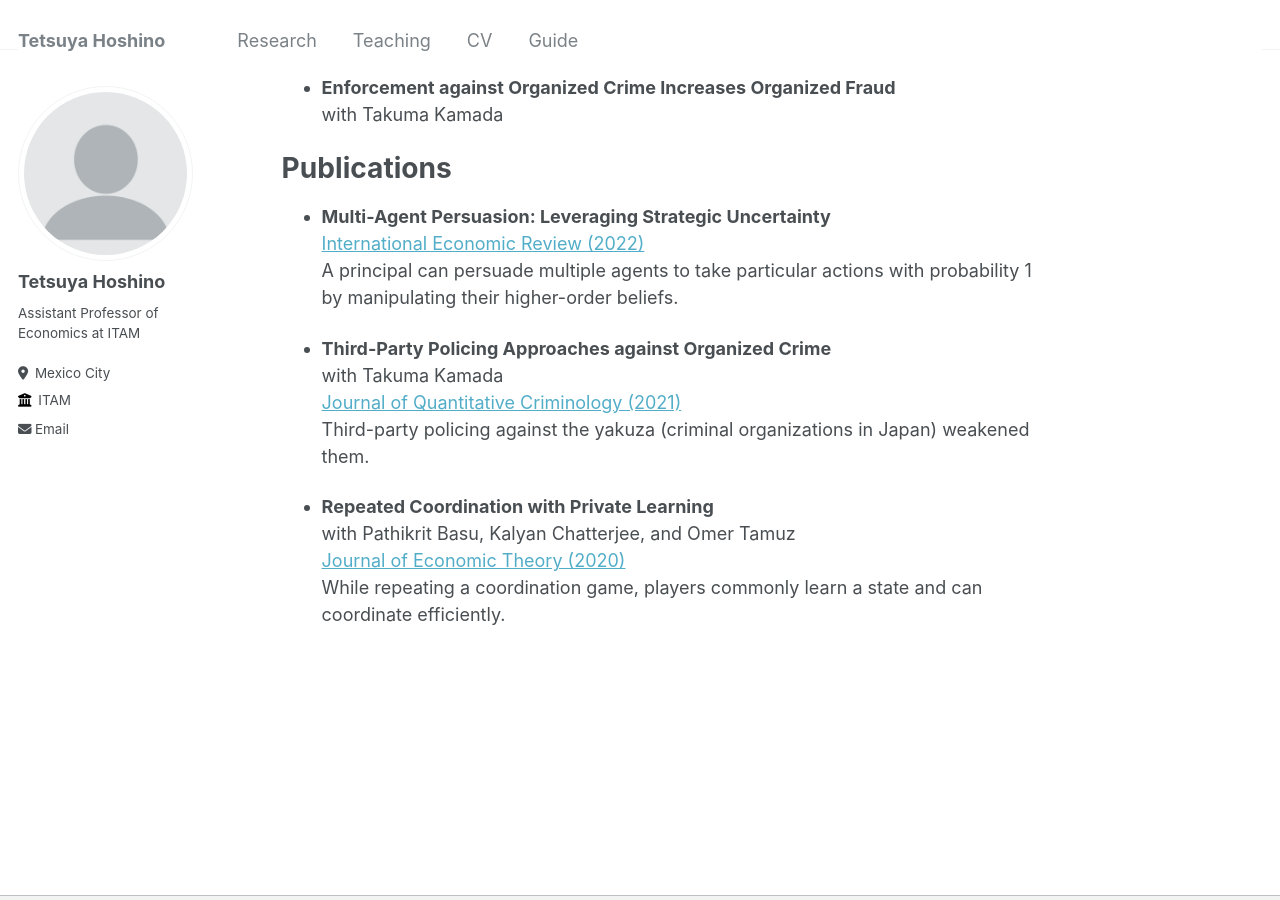
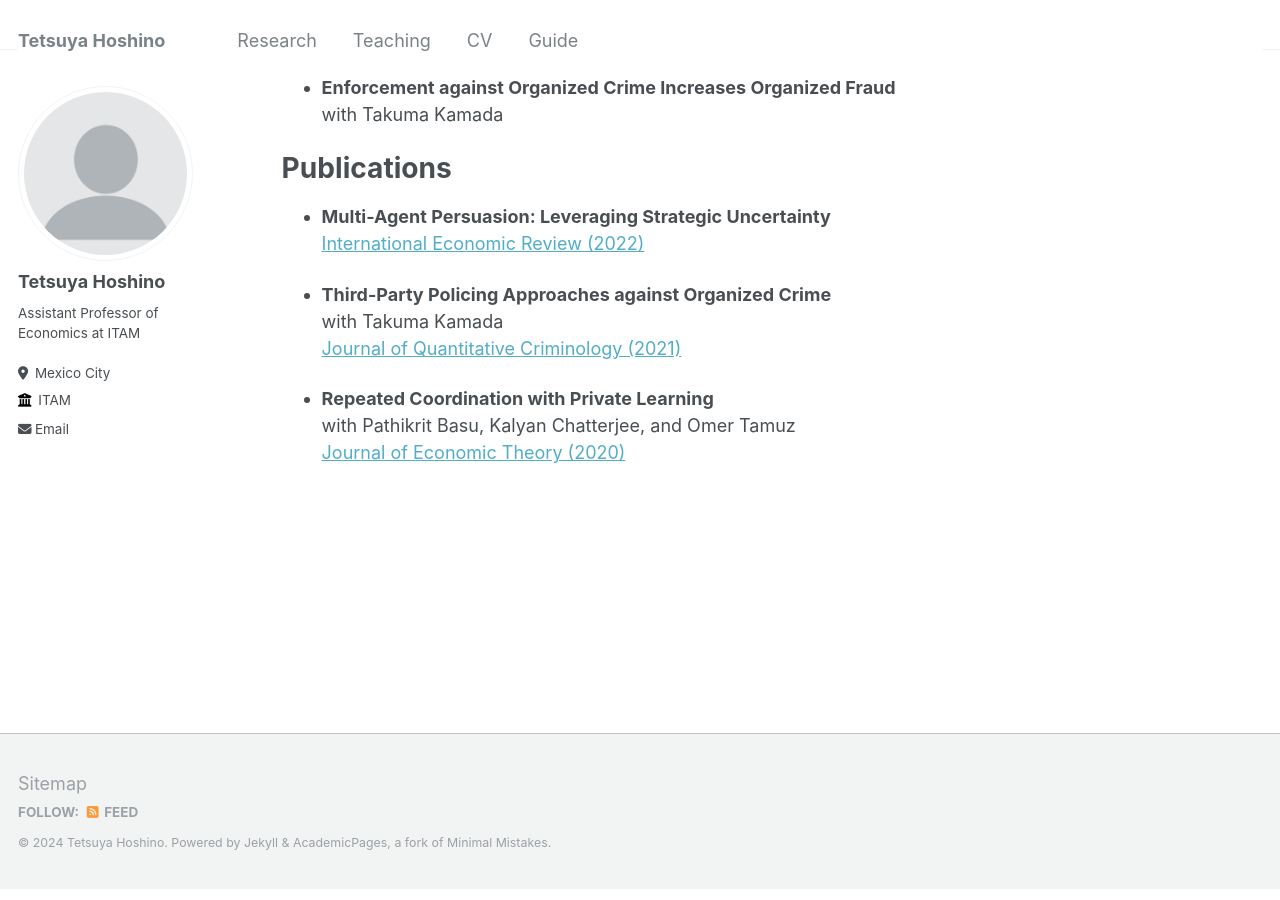
Before and after one commit to tetsuyahoshino137/tetsuyahoshino137.github.io, a Jekyll site: the page built from _pages/about.md, in a window 1280 px wide and 900 px high, scrolled down 543 px. Built offline with Jekyll 4.4.1, drawn with Linux system fonts in a browser that asks for light colours.

Commit message:
Update about.md

```diff
--- a/_pages/about.md
+++ b/_pages/about.md
@@ -33,14 +33,11 @@ Publications
 ======
 - **Multi-Agent Persuasion: Leveraging Strategic Uncertainty**
 [International Economic Review (2022)](https://onlinelibrary.wiley.com/doi/10.1111/iere.12546)
-A principal can persuade multiple agents to take particular actions with probability 1 by manipulating their higher-order beliefs.
 
 - **Third-Party Policing Approaches against Organized Crime**
 with Takuma Kamada
 [Journal of Quantitative Criminology (2021)](https://link.springer.com/article/10.1007/s10940-020-09466-6)
-Third-party policing against the yakuza (criminal organizations in Japan) weakened them.
 
 - **Repeated Coordination with Private Learning**
 with Pathikrit Basu, Kalyan Chatterjee, and Omer Tamuz
 [Journal of Economic Theory (2020)](https://www.sciencedirect.com/science/article/pii/S0022053120300995)
-While repeating a coordination game, players commonly learn a state and can coordinate efficiently.
```
